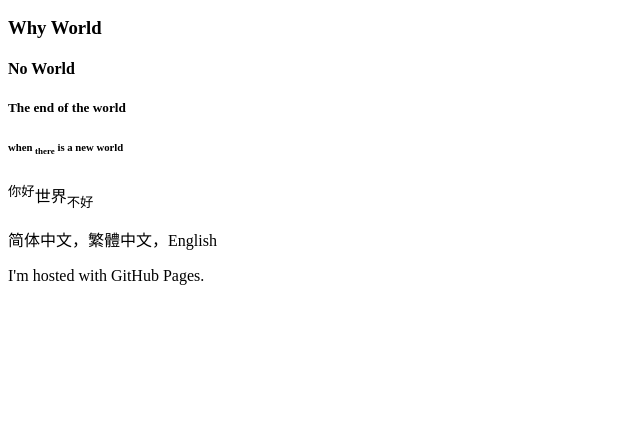
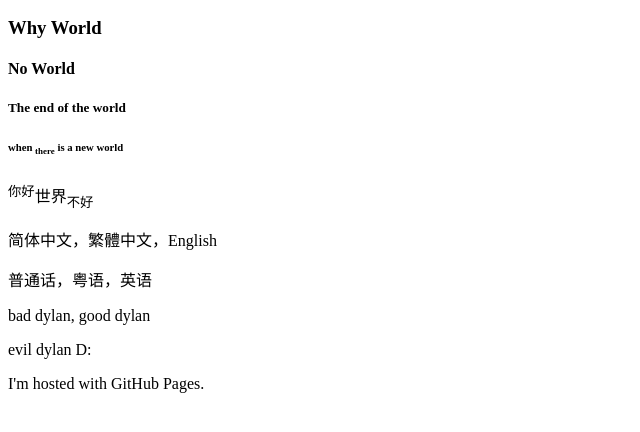
Before and after one commit to Dysprosium163/dysprosium163.github.io, a plain HTML site: page index.html in a window 1280 px wide. Shown: the part 110-542 px from the top of the page, without its empty margins (0-640 px from the left). Drawn offline with Linux system fonts and the light colour scheme.

Commit message:
Update index.html

```diff
--- a/index.html
+++ b/index.html
@@ -1,5 +1,6 @@
 <!DOCTYPE html>
 <html>
+<meta http-equiv="Content-Type" content="text/html;charset=utf-8">
 <body>
 <h1>Hello World</h1>
 <h2>Good Bye World</h2>
@@ -9,6 +10,9 @@
 <h6>when <sub>there</sub> is a new world</h6>
 <p><sup>你好</sup>世界<sub>不好</sub></p>
 <p>简体中文，繁體中文，English</p>
+<p>普通话，粤语，英语</p>
+<p>bad dylan, good dylan</p>
+<p>evil dylan D:</p>
 <p>I'm hosted with GitHub Pages.</p>
 </body>
 </html>
```
